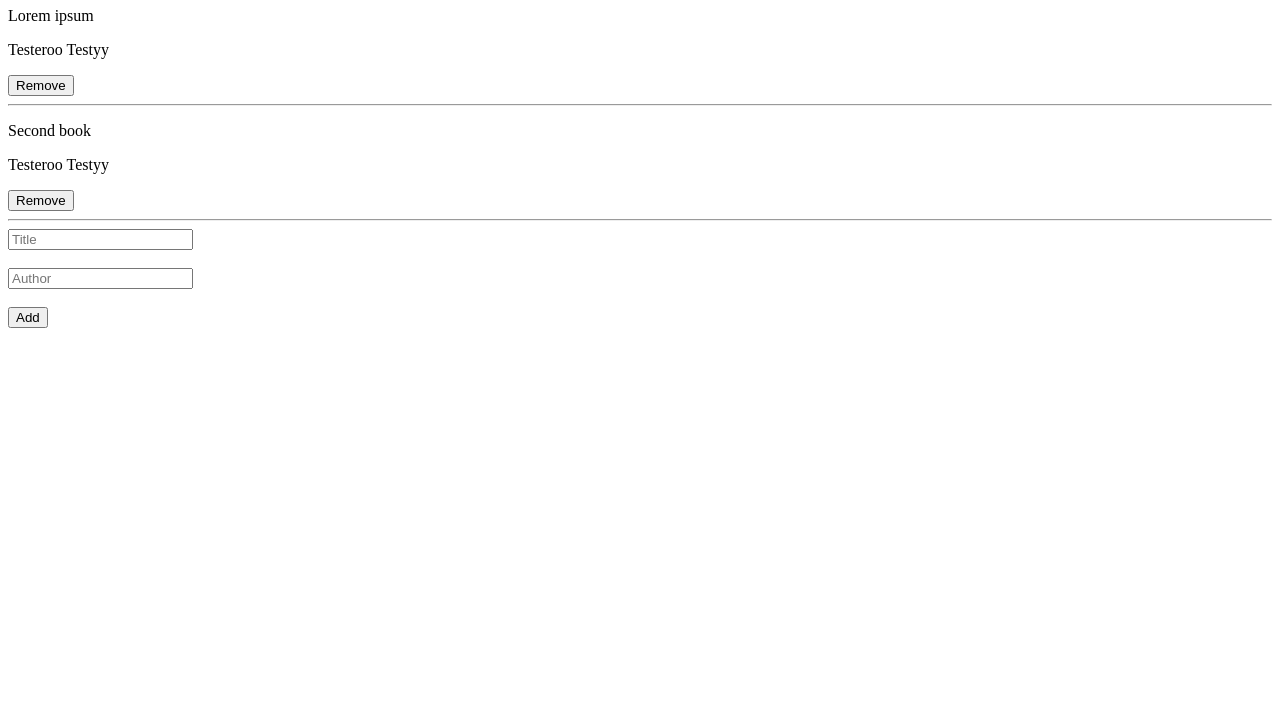
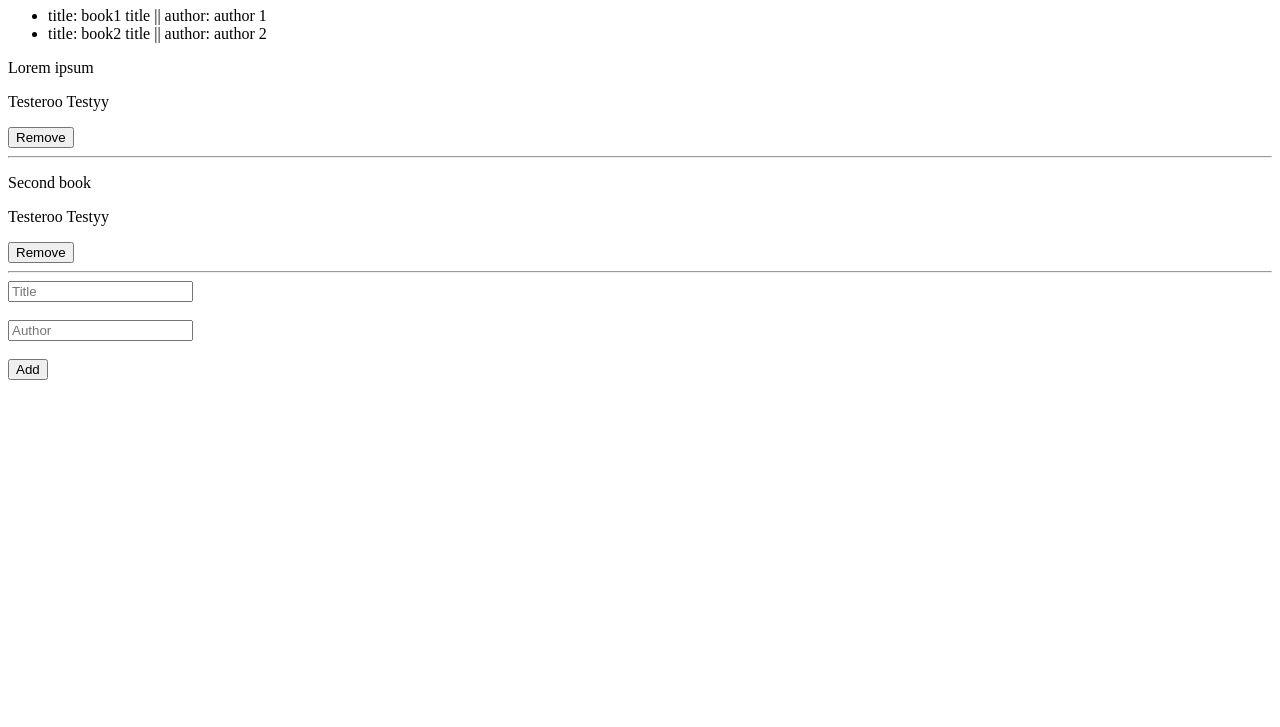
Before and after one commit to Vagyasri/Awesome-Books, a website: page index.html in a window 1280 px wide. Shown: the part 73-800 px from the top of the page. Drawn offline with Linux system fonts and the light colour scheme.

Commit message:
Display all books

```diff
--- a/index.html
+++ b/index.html
@@ -8,6 +8,7 @@
 </head>
 <body>
     <h1>Awesome books</h1>
+    <div id='display-books'></div>
     <div>
         <p>Lorem ipsum</p>
         <p>Testeroo Testyy</p>
--- a/index.js
+++ b/index.js
@@ -17,6 +17,20 @@ function removeBook(remTitle, collection){
 // RemoveBook('book2 title', listOfBooks);
 // console.log(listOfBooks);
 
+function convertCollectionToString(collection){
+
+    let output = '';
+    return output = collection.map(book => {return `<li>title: ${book.title} || author: ${book.author}</li>`}).join('');
+}
+
 function display(collection){
+    let list = document.createElement('ul');
+    list.className = 'display-books';
+    list.innerHTML = `
+           ${convertCollectionToString(collection)}
+    `;
+    let container = document.getElementById('display-books');
+    container.append(list);
+}
 
-}
+display(listOfBooks);
```
